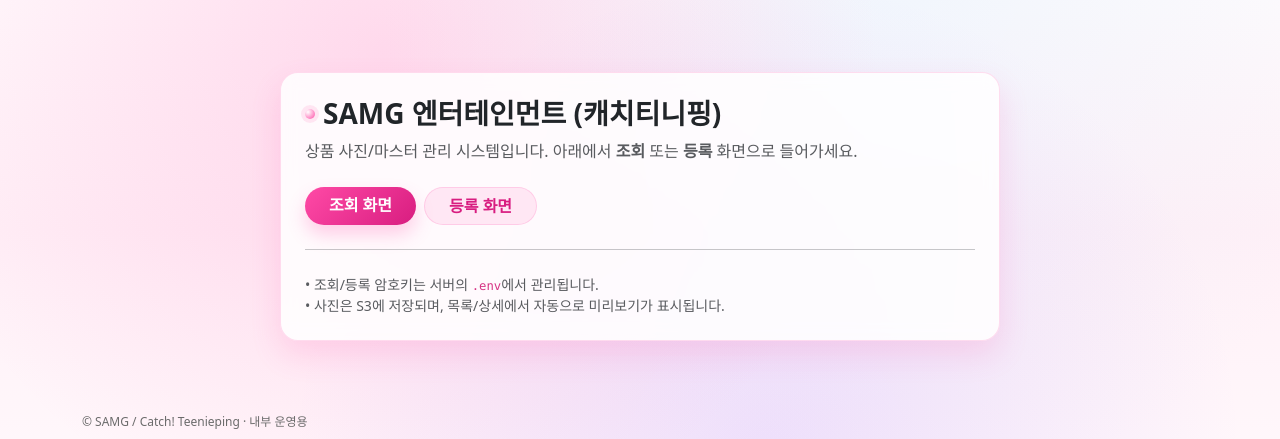
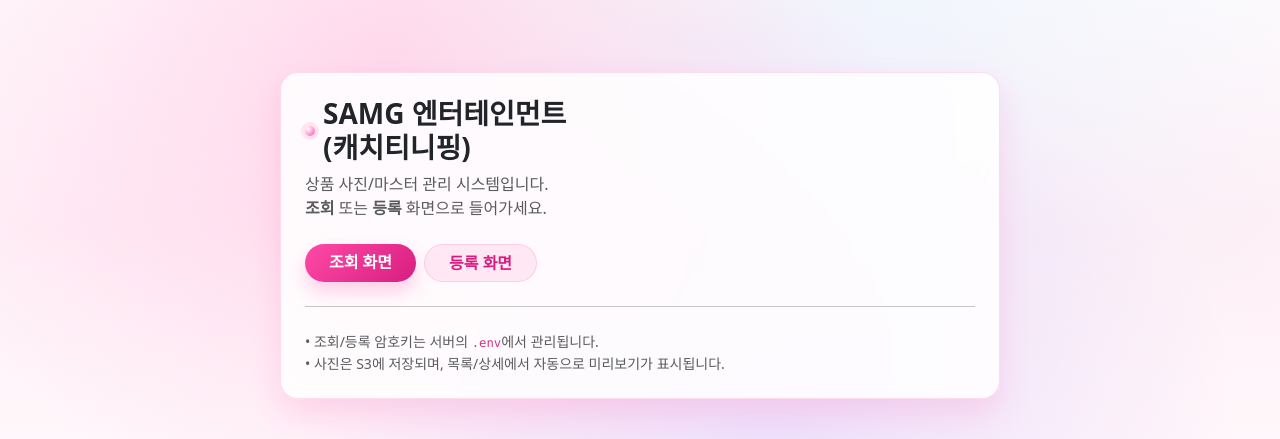
Before and after one commit to sangjin94/Samg-stock, a Flask app: page / in a window 1280 px wide. Shown: the part 107-546 px from the top of the page. Run offline with Flask 3, Linux system fonts and the light colour scheme; data that the repository does not hold is empty; parts of the project's set-up code (start-up, migrations or seed data) failed here and were passed over.

Commit message:
Update gate_index.html

```diff
--- a/templates/gate_index.html
+++ b/templates/gate_index.html
@@ -6,10 +6,10 @@
       <div class="card p-4">
         <div class="d-flex align-items-center gap-2 mb-2">
           <div class="brand-dot"></div>
-          <h3 class="m-0 fw-bold">SAMG 엔터테인먼트 (캐치티니핑)</h3>
+          <h3 class="m-0 fw-bold">SAMG 엔터테인먼트 <br> (캐치티니핑)</h3>
         </div>
         <p class="text-muted mb-4">
-          상품 사진/마스터 관리 시스템입니다. 아래에서 <b>조회</b> 또는 <b>등록</b> 화면으로 들어가세요.
+          상품 사진/마스터 관리 시스템입니다.<br><b>조회</b> 또는 <b>등록</b> 화면으로 들어가세요.
         </p>
 
         <div class="d-flex flex-wrap gap-2">
```
